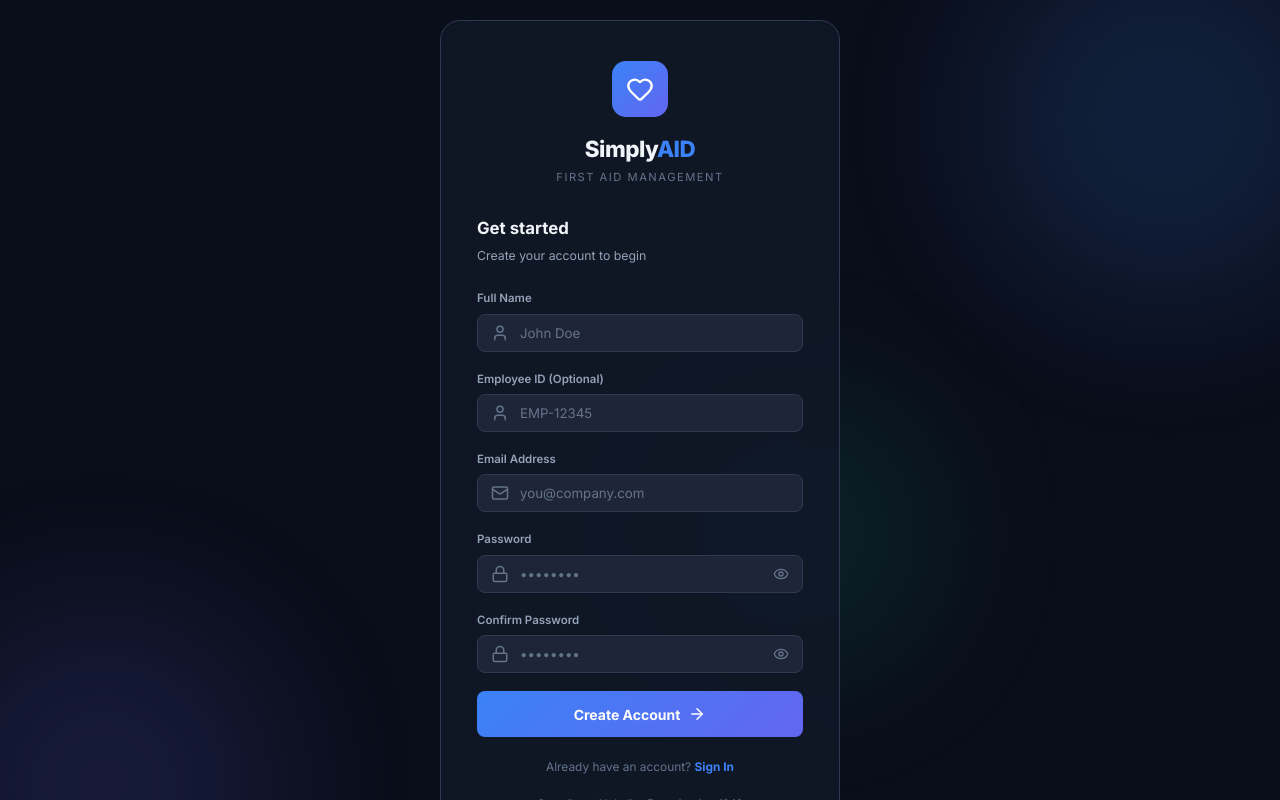
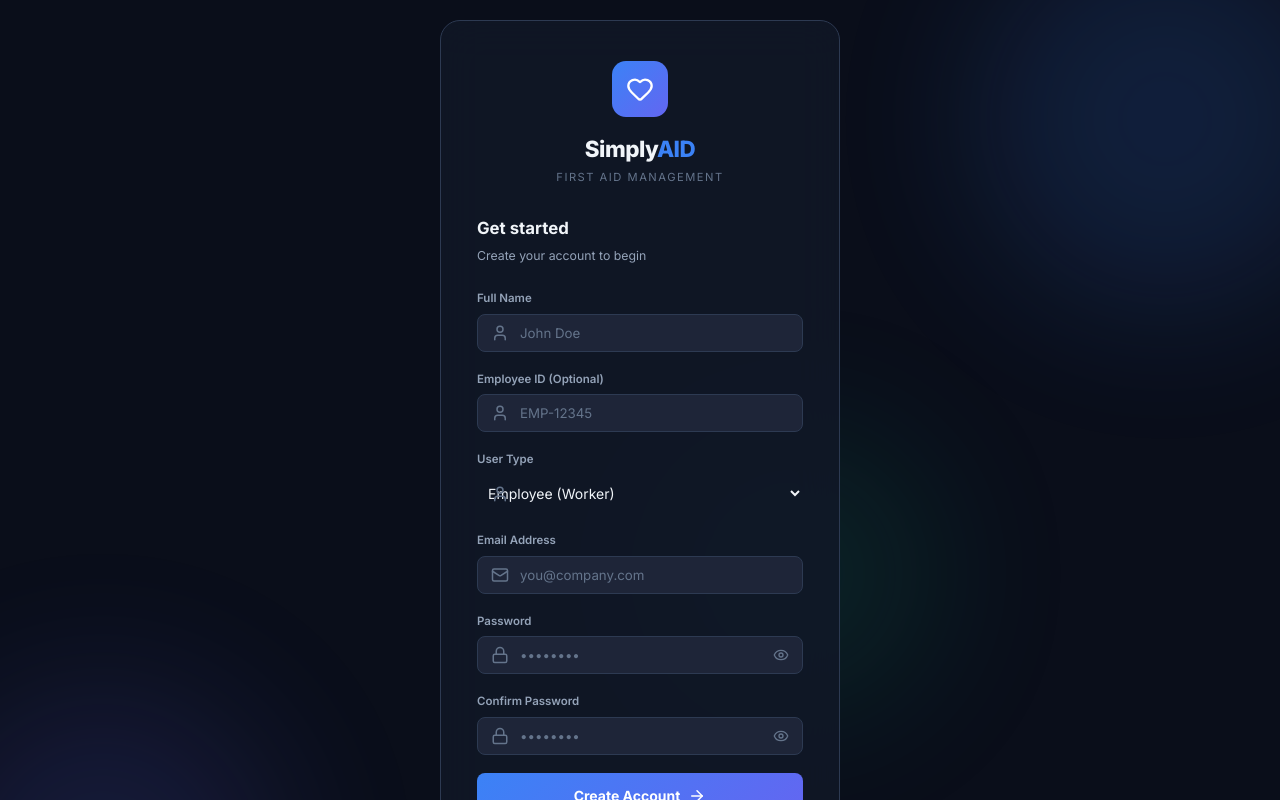
Before and after one commit to RudQual/SimplyAid, a React (Vite) app in the folder client/: page /login in a window 1280 px wide. Both pictures are taken after a click on the button "Sign Up". Shown: the top 800 px of the page. Built offline with nearby package versions, Linux system fonts and the light colour scheme.

Commit message:
feat: Add user type selector (Admin/Employee) to signup page, fix incident report 403 by allowing employee read access to users endpoint

```diff
--- a/client/src/contexts/AuthContext.jsx
+++ b/client/src/contexts/AuthContext.jsx
@@ -42,8 +42,8 @@ export const AuthProvider = ({ children }) => {
     return handleAuthResponse(res);
   };
 
-  const signup = async (name, email, password, employeeId) => {
-    const res = await signupAPI({ name, email, password, employeeId });
+  const signup = async (name, email, password, employeeId, role) => {
+    const res = await signupAPI({ name, email, password, employeeId, role });
     return handleAuthResponse(res);
   };
 
--- a/client/src/pages/Login.jsx
+++ b/client/src/pages/Login.jsx
@@ -9,6 +9,7 @@ const Login = () => {
   const [name, setName] = useState('');
   const [email, setEmail] = useState('');
   const [employeeId, setEmployeeId] = useState('');
+  const [role, setRole] = useState('employee');
   const [password, setPassword] = useState('');
   const [confirmPassword, setConfirmPassword] = useState('');
   const [showPassword, setShowPassword] = useState(false);
@@ -31,7 +32,7 @@ const Login = () => {
     setLoading(true);
     try {
       if (isSignUp) {
-        await signup(name, email, password, employeeId);
+        await signup(name, email, password, employeeId, role);
       } else {
         await login(email, password);
       }
@@ -47,6 +48,7 @@ const Login = () => {
     setName('');
     setEmail('');
     setEmployeeId('');
+    setRole('employee');
     setPassword('');
     setConfirmPassword('');
   };
@@ -104,6 +106,24 @@ const Login = () => {
                   tabIndex={isSignUp ? 0 : -1}
                   id="signup-employee-id"
                 />
+              </div>
+            </div>
+
+            {/* User Type — sign-up only */}
+            <div className={`login-field login-field--animated ${isSignUp ? 'login-field--visible' : 'login-field--hidden'}`}>
+              <label>User Type</label>
+              <div className="login-input-wrap">
+                <User size={18} className="login-input-icon" />
+                <select
+                  value={role}
+                  onChange={e => setRole(e.target.value)}
+                  tabIndex={isSignUp ? 0 : -1}
+                  id="signup-role"
+                  style={{width:'100%',background:'transparent',border:'none',outline:'none',color:'inherit',fontSize:'inherit',paddingLeft:'0.5rem'}}
+                >
+                  <option value="employee">Employee (Worker)</option>
+                  <option value="admin">Admin (Doctor / Manager)</option>
+                </select>
               </div>
             </div>
 
```
Also changed, not shown: 2 other files (tests, documents, lock files or other folders).
